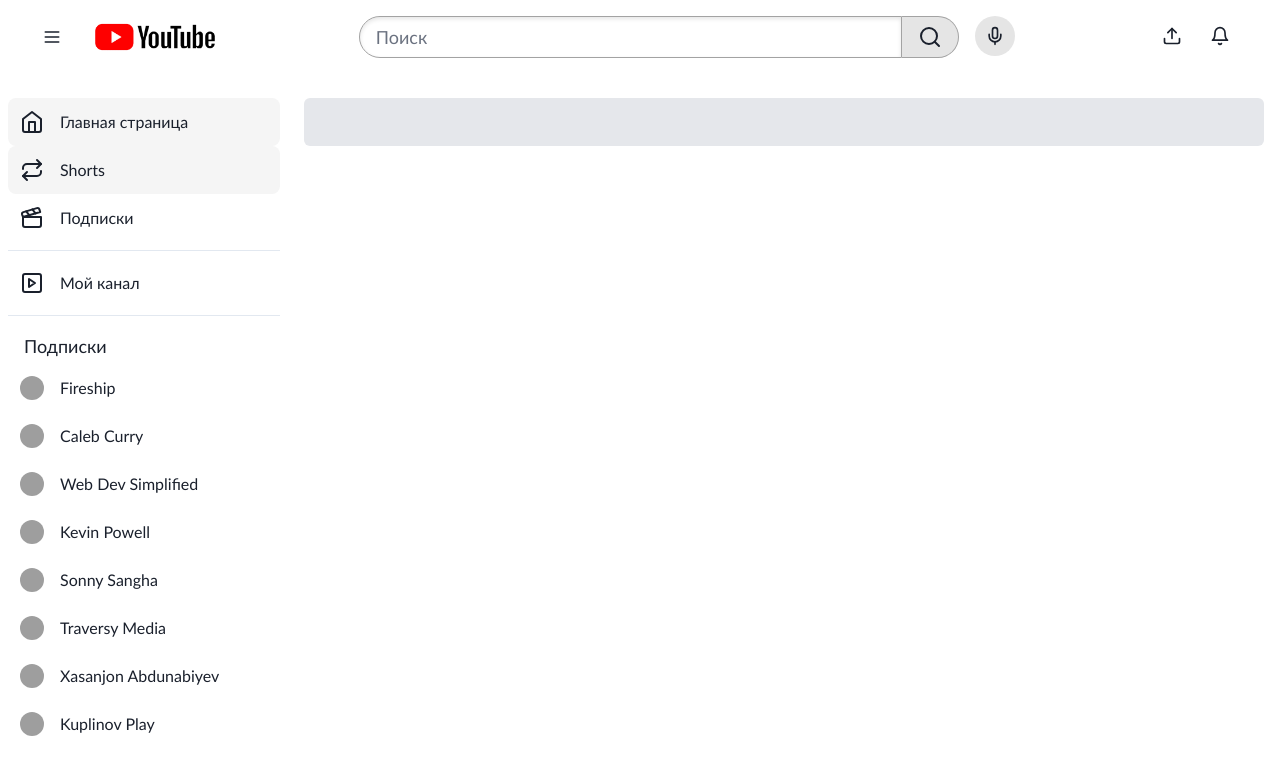
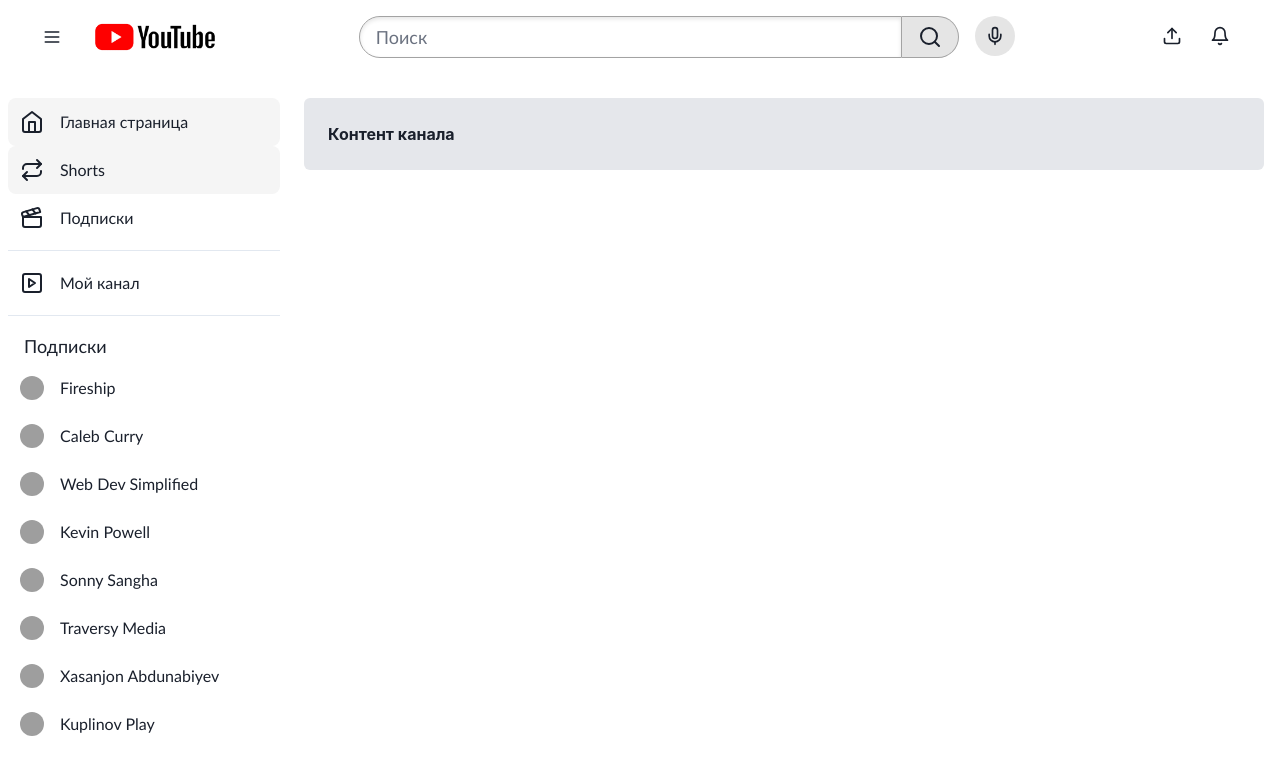
Before and after one commit to XasanjonAbdunabiyev/youtube-clone, a React (Vite) app: page /dashboard in a window 1280 px wide. Shown: the top 774 px of the page. Built offline with nearby package versions, Linux system fonts and the light colour scheme; no server answers; sample sign-in values are in the browser's storage; grey boxes are pictures that could not be loaded; what tailwindcss-filters would draw is missing.

Commit message:
vercel error fixed

```diff
--- a/src/pages/Dashboard.tsx
+++ b/src/pages/Dashboard.tsx
@@ -1,10 +1,11 @@
 import { Layout } from "@/layouts/Layout";
+import { Heading } from "@chakra-ui/react";
 
 export default function Dashboard() {
 
     return (
         <Layout showCategries={false}>
-
+            <Heading as="h3" size="30px">Контент канала</Heading>
         </Layout>
     )
 }
```
